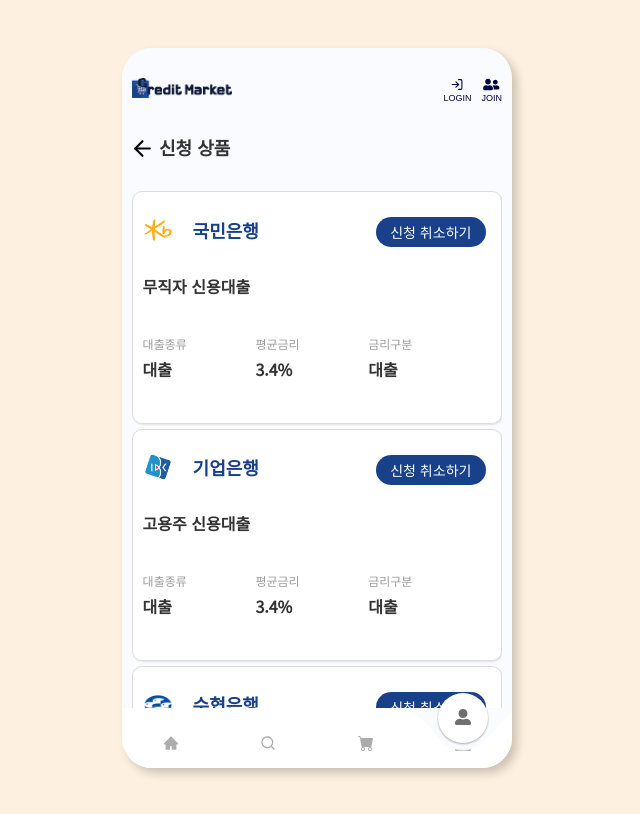
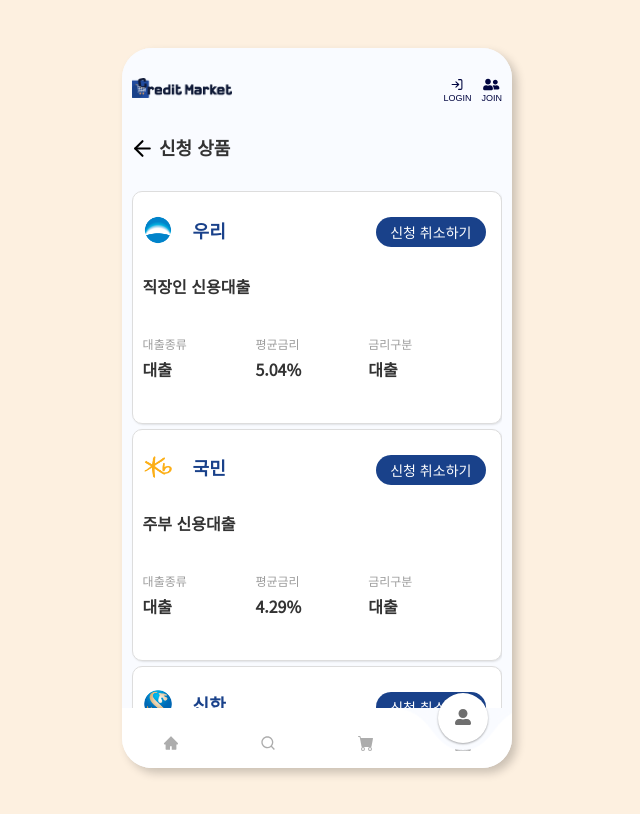
Before and after one commit to fastcampus-mini/credit-market-FE, a React (Vite) app: page /mypage/buy in a window 1280 px wide. Shown: the whole page, without its empty margins (323-963 px from the left). Built offline with nearby package versions, Linux system fonts and the light colour scheme; what emotion-reset would draw is missing.

Commit message:
Feat: 신청취소 버튼 첫번째 모달창 생성

```diff
--- a/src/components/common/ProductCardBuy.tsx
+++ b/src/components/common/ProductCardBuy.tsx
@@ -1,42 +1,50 @@
+import React from 'react';
+import { useNavigate } from 'react-router-dom';
+import { useDispatch } from 'react-redux';
+import Button from './Button';
 import { ROUTES } from '@/constants/routes';
+import { IBuy } from '@/interfaces/buy';
+import { getBankLogo } from '@/utils/bankLogo';
+import { setModal } from '@/store/modalSlice';
+import { MESSAGES } from '@/constants/messages';
 import COLORS from '@/styles/colors';
 import styled from '@emotion/styled';
-import React from 'react';
-import Button from './Button';
-import { useNavigate } from 'react-router-dom';
-import FavorButton from '../Product/FavorButton';
 
 interface Prop {
-  data: { id: string; title: string; bank: string; favorite: boolean };
-  bankLogo: string | undefined;
-  bankTitle: string;
-  productName: string;
-  isFavor: boolean;
-  loanTitle: string;
-  rateAverage: string;
-  rateSort: string;
+  item: IBuy
+  onClick: () => void
 }
 
-const ProductCardBuy = ({
-  data,
-  bankLogo,
-  bankTitle,
-  productName,
-  isFavor = true,
-  loanTitle,
-  rateAverage,
-  rateSort,
-}: Prop) => {
+const ProductCardBuy = ({ item }: Prop) => {
   const navigate = useNavigate();
+  const dispatch = useDispatch();
+
+  const handleCancelClick = () => {
+    dispatch(
+      setModal({
+        isOpen: true,
+        onClickOk: () => {
+          dispatch(setModal({ isOpen: false }));
+          navigate(ROUTES.MYPAGE_BUY)
+        },
+        onClickCancel: () => {
+          dispatch(setModal({ isOpen: false }));
+          navigate(ROUTES.MYPAGE_BUY)
+        },
+        text: MESSAGES.MYPAGE.BUY.CHECK_DELETE,
+      }),
+    );
+  };
+
   return (
     <StyledProductCardBuy>
       <div className="cardCon">
         <div className="logoTitle">
-          <img className="bankLogo" src={bankLogo} alt={bankTitle} />
-          <h2 className="bankTitle">{bankTitle}</h2>
+          <img className="bankLogo" src={item.companyName && getBankLogo(item.companyName)} alt={item.companyName} />
+          <h2 className="bankTitle">{item.companyName}</h2>
         </div>
         <div className='cancelBuy'>
-          <Button
+          <Button onClick={handleCancelClick}
             width="30%"
             height="30px"
             marginTop="10px"
@@ -45,16 +53,16 @@ const ProductCardBuy = ({
           </Button>
         </div>
 
-        <p className="productName">{productName}</p>
+        <p className="productName">{item.productName}</p>
         <div className="textBox">
           <p>
-            대출종류<span>{loanTitle}</span>
+            대출종류<span>{item.productTypeName}</span>
           </p>
           <p>
-            평균금리<span>{rateAverage}</span>
+            평균금리<span>{item.interestRateAvg}</span>
           </p>
           <p>
-            금리구분<span>{rateSort}</span>
+            금리구분<span>{item.interestType}</span>
           </p>
         </div>
 
--- a/src/pages/MyBuy.tsx
+++ b/src/pages/MyBuy.tsx
@@ -1,23 +1,67 @@
+import React, { useEffect, useState } from 'react';
+import { useNavigate } from 'react-router-dom';
+import { useDispatch } from 'react-redux';
 import BackButton from '@/components/common/BackButton';
 import PageTitle from '@/components/common/PageTitle';
+import ProductCardBuy from '@/components/common/ProductCardBuy';
 import { ROUTES } from '@/constants/routes';
-import ProductCardBuy from '@/components/common/ProductCardBuy';
+import { hideLoading, showLoading } from '../store/loadingSlice';
+import { MESSAGES } from '@/constants/messages';
+import { IBuy } from '@/interfaces/buy';
+import { setModal } from '@/store/modalSlice';
 import styled from '@emotion/styled';
-import React from 'react';
-import { useNavigate } from 'react-router-dom';
-import { getBankLogo } from '@/utils/bankLogo';
+
 
 const MyBuy = () => {
+  const dispatch = useDispatch()
+  const [myBuyList, setBuyList] = useState<IBuy[]>([])
   const navigate = useNavigate();
 
-  const datas: any[] = [
-    { id: '1', title: '무직자 신용대출', bank: '국민', interestRate: 5.04},
-    { id: '2', title: '고용주 신용대출', bank: '기업', interestRate: 5.04},
-    { id: '3', title: '고양이 신용대출', bank: '수협', interestRate: 5.04},
-    { id: '4', title: '고용주 신용대출', bank: '기업', interestRate: 5.04},
-    { id: '5', title: '주부 신용대출', bank: '국민', interestRate: 5.04},
-  ];
+  useEffect(() => {
+    async function getBuyList() {
+      try {
+        dispatch(showLoading());
+        const item: IBuy[] = [
+          { id: '1', productName: '직장인 신용대출', companyName: '우리', favorite: false, productTypeName: '대출', interestRateAvg: '5.04%', interestType: '대출'},
+          { id: '2', productName: '주부 신용대출', companyName: '국민', favorite: false, productTypeName: '대출', interestRateAvg: '4.29%', interestType: '대출'},
+          { id: '3', productName: '무직자 신용대출', companyName: '신한', favorite: false, productTypeName: '대출', interestRateAvg: '4.98%', interestType: '대출'},
+          { id: '4', productName: '고용주 신용대출', companyName: '기업', favorite: false, productTypeName: '대출', interestRateAvg: '3.98%', interestType: '대출'},
+          { id: '5', productName: '고양이 신용대출', companyName: '수협', favorite: false, productTypeName: '대출', interestRateAvg: '4.75%', interestType: '대출'},
+        ]
+        setBuyList(item);
+      } catch (error) {
+        alert(MESSAGES.MYPAGE.BUY.ERROR_GET);
+      } finally {
+        dispatch(hideLoading());
+      }
+    }
+    getBuyList();
+  }, []);
 
+  const handleDeleteFromBuy = () => {
+    dispatch(
+      setModal({
+        isOpen: true,
+        onClickOk: handleDeleteFromBuy,
+        text: MESSAGES.MYPAGE.BUY.COMPLETE_DELETE,
+      })
+    )
+    console.log('deleted')
+    navigate(ROUTES.MYPAGE_BUY)
+  }
+
+  const handleCancelClick = () => {
+    return (
+      dispatch(
+        setModal({
+          isOpen: true,
+          onClickOk: handleDeleteFromBuy,
+          onClickCancel: () => dispatch(setModal({ isOpen: false })),
+          text: MESSAGES.MYPAGE.BUY.CHECK_DELETE,
+        }),
+      )
+    )
+  }
 
   return (
     <MyBuyContainer>
@@ -25,20 +69,15 @@ const MyBuy = () => {
         <BackButton onClick={() => navigate(ROUTES.MYPAGE)} size={25} isMypage={true} />
         <PageTitle title="신청 상품" />
       </MyBuyHeader>
-      <MyBuyWrap>{datas.map((data) => {
-        return (
-          <ProductCardBuy
-            key={data.id}
-            data={data}
-            bankLogo={getBankLogo(data.bank)}
-            bankTitle={`${data.bank}은행`}
-            productName={data.title}
-            loanTitle="대출"
-            rateAverage="3.4%"
-            rateSort="대출"
-            isFavor={false}
-          />
-        )
+      <MyBuyWrap>
+        {myBuyList.map((item) => {
+          return (
+            <ProductCardBuy
+              key={item.id}
+              item={item}
+              onClick={handleCancelClick}
+            />
+          )
       })}</MyBuyWrap>
     </MyBuyContainer>
   );
```
